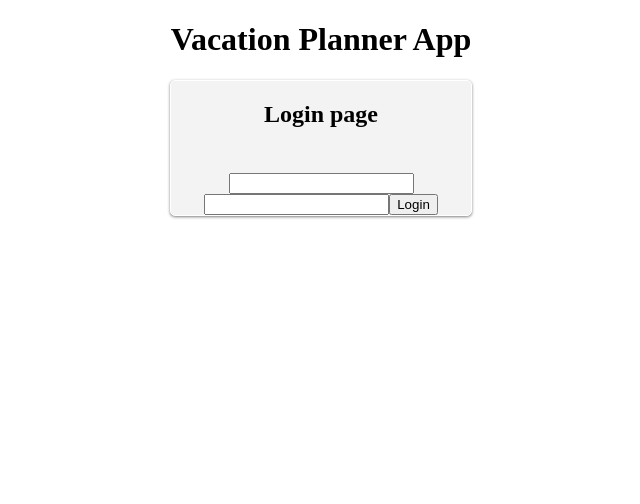
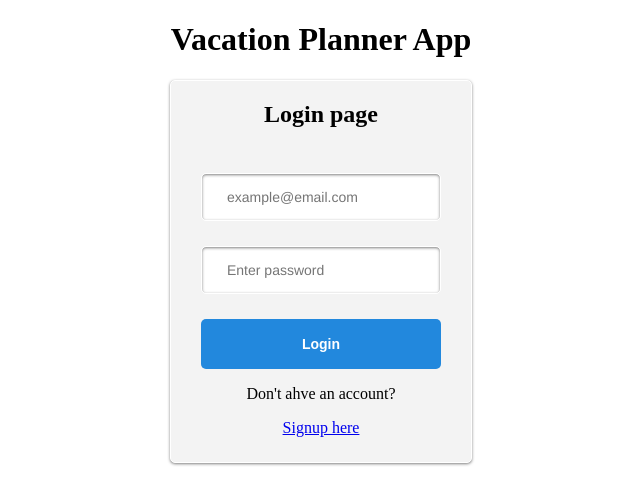
Before and after one commit to BuildWeekVacationPlanner/FRONTEND-UNIT3, a React (Create React App) app in the folder vacation-planner/: page / in a window 1280 px wide. Shown: the top 504 px of the page, without its empty margins (319-959 px from the left). Built offline with nearby package versions, Linux system fonts and the light colour scheme.

Commit message:
styled component

```diff
--- a/vacation-planner/package.json
+++ b/vacation-planner/package.json
@@ -4,6 +4,7 @@
   "private": true,
   "dependencies": {
     "axios": "^0.19.0",
+    "formik": "^1.5.8",
     "react": "^16.9.0",
     "react-dom": "^16.9.0",
     "react-router-dom": "^5.0.1",
--- a/vacation-planner/src/components/Login.js
+++ b/vacation-planner/src/components/Login.js
@@ -1,6 +1,8 @@
 import React, { useState } from "react";
 import axios from "axios";
 import Styled from "styled-components";
+import { Link } from "react-router-dom";
+import { Formik, Form, Field, ErrorMessage } from "formik";
 
 const StyledForm = Styled.form`
 
@@ -22,6 +24,49 @@ padding: 0 30px 25px 30px;
 
 `;
 
+const StyledInput = Styled.input`
+width: 188px;
+padding: 15px 25px;font-family: "HelveticaNeue-Light", "Helvetica Neue Light", "Helvetica Neue", Helvetica, Arial, "Lucida Grande", sans-serif;
+font-weight: 400;
+font-size: 14px;
+color: #9d9e9e;
+text-shadow: 1px 1px 0 rgba(256,256,256,1.0);
+background: #fff;
+border: 1px solid #fff;
+border-radius: 5px;
+box-shadow: inset 0 1px 3px rgba(0,0,0,0.50);
+-moz-box-shadow: inset 0 1px 3px rgba(0,0,0,0.50);
+-webkit-box-shadow: inset 0 1px 3px rgba(0,0,0,0.50);
+margin-top:25px
+
+&:hover {
+    background: #dfe9ec;
+    color: #414848;
+}
+
+&:focus{
+    background: #dfe9ec;
+    color: #414848;
+    box-shadow: inset 0 1px 2px rgba(0,0,0,0.25);
+	-moz-box-shadow: inset 0 1px 2px rgba(0,0,0,0.25);
+	-webkit-box-shadow: inset 0 1px 2px rgba(0,0,0,0.25);
+}
+
+`;
+
+const StyledButton = Styled.button`
+background: #28d;
+border-color: transparent;
+color: #fff;
+cursor: pointer;
+width: 100%
+margin-top:25px;
+font-weight:bold;
+font-size:14px;
+height:50px;
+border-radius:5px
+`;
+
 const longInForm = {
   email: "",
   password: ""
@@ -39,38 +84,51 @@ const Login = actions => {
     }));
   };
 
-  const login = () => {
+  const login = e => {
+    e.preventDefault();
     axios
       .get("https://reqres.in/api/users", userForm)
-      .then(res => {
-        console.log(userForm);
-        actions.resetForm();
-      })
+      .then(res => {})
       .catch(err => {
         return err.message;
       });
   };
 
   return (
+    <Formik
+      initialValues={userForm}
+      onSubmit={login}
+      render={props => {
+        return (
           <div>
             <StyledForm>
               <h2>Login page</h2>
-        <StyledDiv></StyledDiv>
-        <input
+              <StyledDiv clasName="content">
+                <StyledInput
+                  className="input"
                   type="text"
                   name="email"
                   value={userForm.email}
                   onChange={onNameChange}
+                  placeholder="example@email.com"
                 />
-        <input
+                <StyledInput
+                  className="input"
                   type="password"
                   name="password"
                   value={userForm.password}
                   onChange={onNameChange}
+                  placeholder="Enter password"
                 />
-        <button onClick={login}>Login</button>
+                <StyledButton onClick={login}>Login</StyledButton>
+                <p>Don't ahve an account? </p>
+                <Link to="/"> Signup here</Link>
+              </StyledDiv>
             </StyledForm>
           </div>
+        );
+      }}
+    />
   );
 };
 
```
Also changed, not shown: 1 other file (tests, documents, lock files or other folders). Lines whose indentation alone changed are shown as unchanged.
